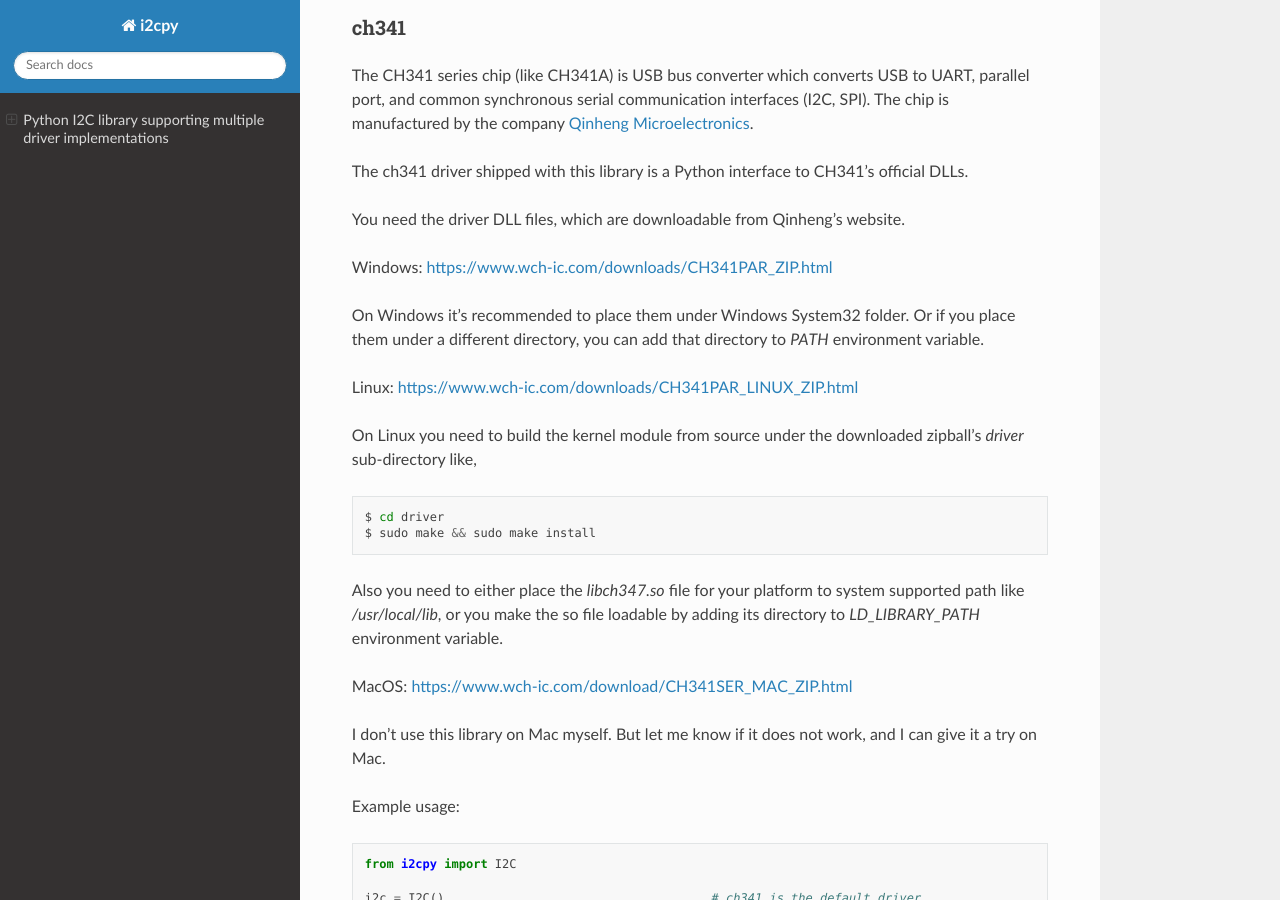
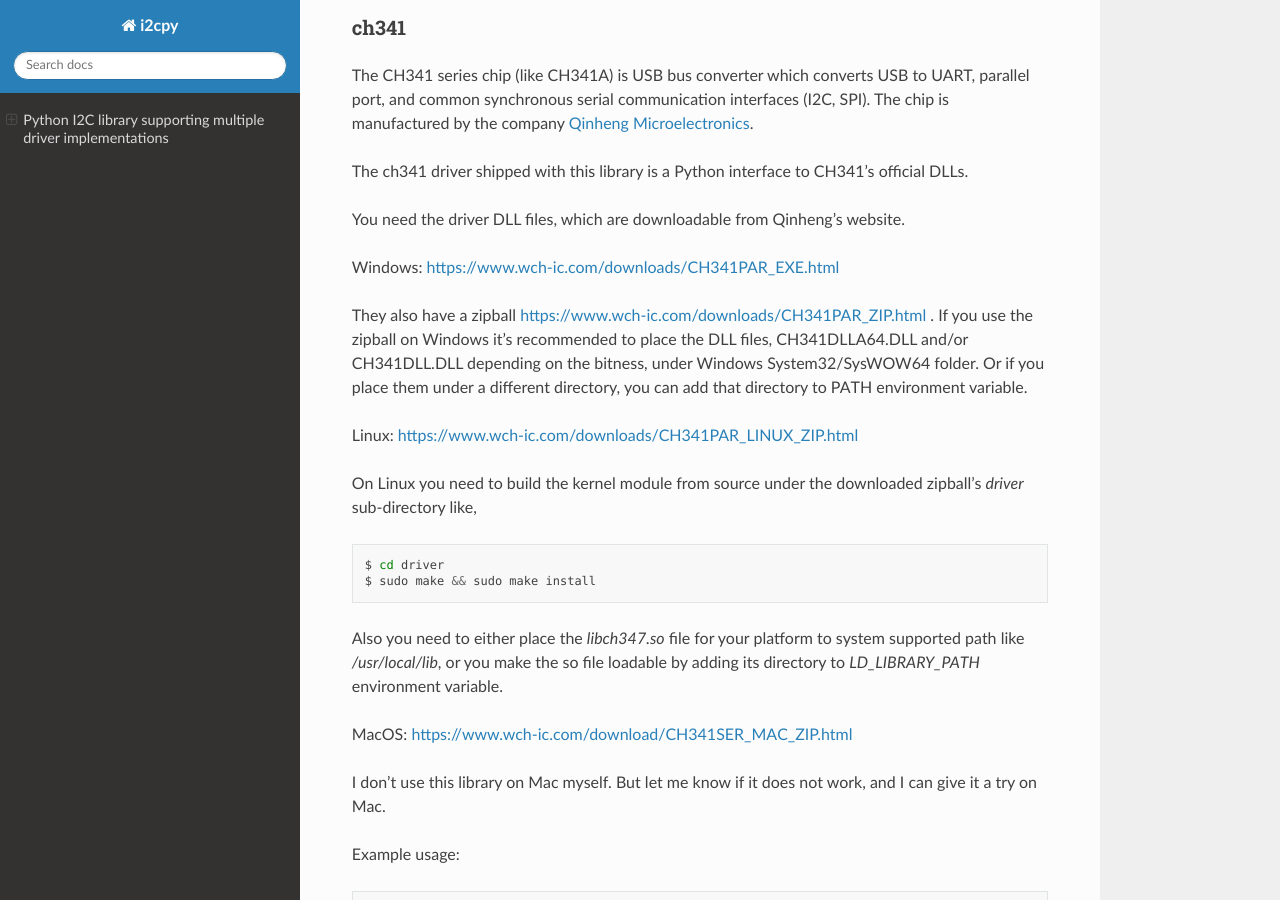
Before and after one commit to iynehz/i2cpy, a Sphinx documentation site: the page built from docs/source/index.rst, in a window 1280 px wide and 900 px high, scrolled down 878 px. Built offline with Sphinx 7.4.7 and the Read the Docs theme 3.1.0, drawn with Linux system fonts in a browser that asks for light colours.

```diff
--- a/docs/source/index.rst
+++ b/docs/source/index.rst
@@ -47,11 +47,13 @@ official DLLs.
 
 You need the driver DLL files, which are downloadable from Qinheng's website.
 
-Windows: `<https://www.wch-ic.com/downloads/CH341PAR_ZIP.html>`_
+Windows: `<https://www.wch-ic.com/downloads/CH341PAR_EXE.html>`_
 
-On Windows it's recommended to place them
-under Windows System32 folder. Or if you place them under a different directory,
-you can add that directory to `PATH` environment variable.
+They also have a zipball `<https://www.wch-ic.com/downloads/CH341PAR_ZIP.html>`_ .
+If you use the zipball on Windows it’s recommended to place the DLL files,
+CH341DLLA64.DLL and/or CH341DLL.DLL depending on the bitness, under Windows
+System32/SysWOW64 folder. Or if you place them under a different directory,
+you can add that directory to PATH environment variable.
 
 Linux: `<https://www.wch-ic.com/downloads/CH341PAR_LINUX_ZIP.html>`_
 
```
Also changed, not shown: README.md (+5 -3 lines).
